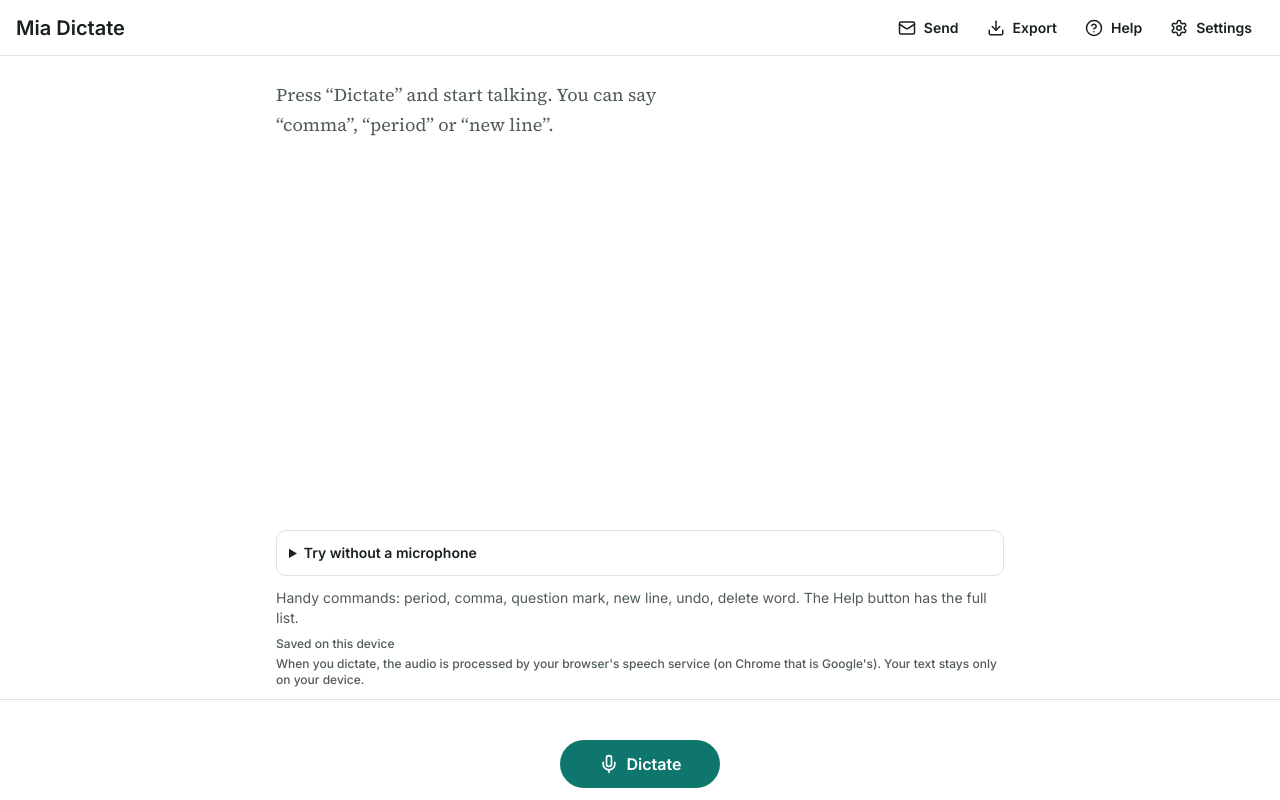
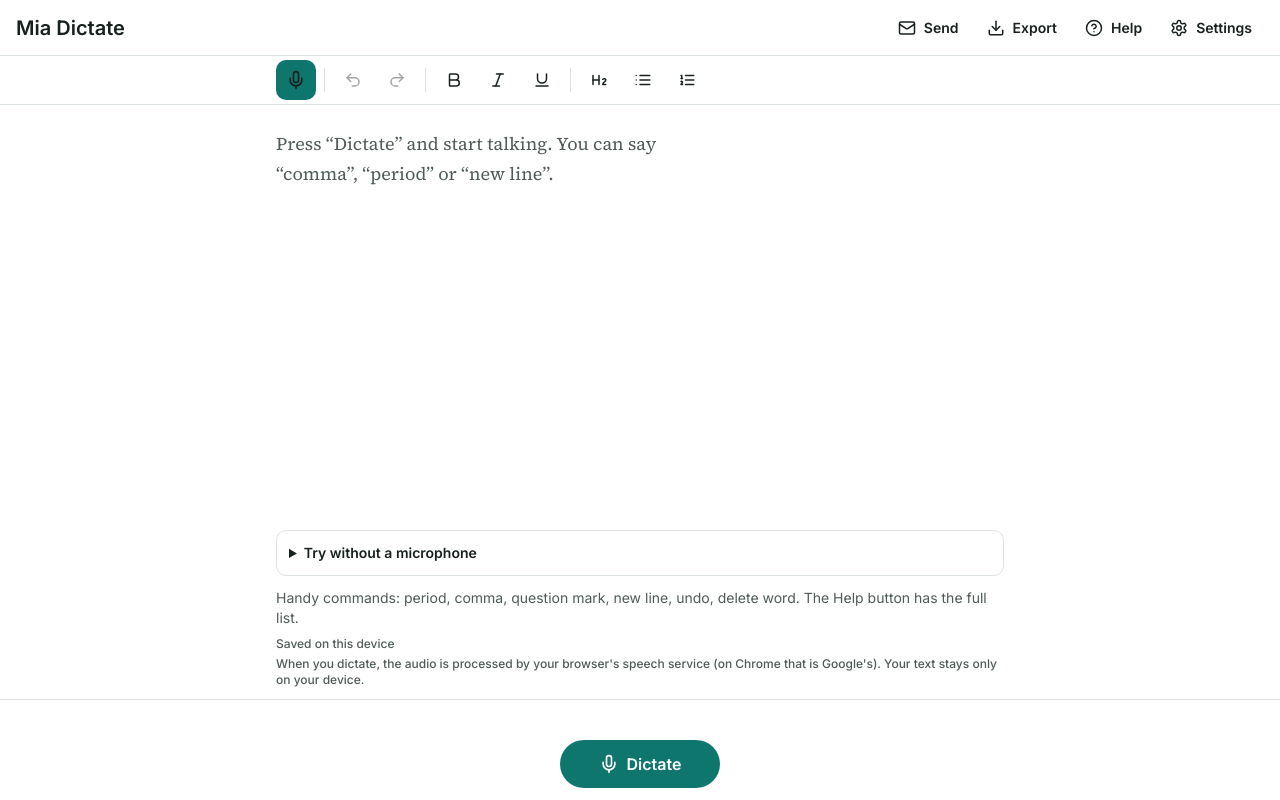
Before and after one commit to sparo111/elodict, a React (Vite) app: page / in a window 1280 px wide. Built offline with nearby package versions, Linux system fonts and the light colour scheme.

Commit message:
feat: barra strumenti con icone (microfono, annulla/ripeti, grassetto, corsivo, sottolineato, titolo, elenchi)
Co-Authored-By: Claude Sonnet 5.5 <noreply@anthropic.com>

```diff
--- a/package.json
+++ b/package.json
@@ -12,6 +12,7 @@
   "dependencies": {
     "@fontsource-variable/inter": "^5.1.0",
     "@fontsource-variable/source-serif-4": "^5.1.0",
+    "@tiptap/extension-underline": "^2.27.3",
     "@tiptap/pm": "^2.11.0",
     "@tiptap/react": "^2.11.0",
     "@tiptap/starter-kit": "^2.11.0",
--- a/src/App.tsx
+++ b/src/App.tsx
@@ -1,6 +1,8 @@
 import { useCallback, useEffect, useRef, useState } from "react";
 import { EditorContent, useEditor, type Editor } from "@tiptap/react";
 import StarterKit from "@tiptap/starter-kit";
+import UnderlineExt from "@tiptap/extension-underline";
+import { Toolbar } from "./components/Toolbar";
 import { AlertTriangle, Download, HelpCircle, Mail, Mic, Settings, Square } from "lucide-react";
 import { strings } from "./i18n";
 import { COMMANDS, VOICE_CODE } from "./commands";
@@ -62,7 +64,7 @@ export function App() {
   );
 
   const editor = useEditor({
-    extensions: [StarterKit],
+    extensions: [StarterKit, UnderlineExt],
     content: "",
     editorProps: { attributes: { "aria-label": "Documento", role: "textbox", "aria-multiline": "true" } },
     onUpdate: ({ editor }) => {
@@ -189,6 +191,10 @@ export function App() {
           </button>
         </nav>
       </header>
+
+      {editor && (
+        <Toolbar editor={editor} s={s} listening={active} micDisabled={!supported} onMic={toggle} />
+      )}
 
       <main className="mx-auto flex w-full max-w-editor flex-1 flex-col px-4">
         {!supported && (
--- /dev/null
+++ b/src/components/Toolbar.tsx
@@ -0,0 +1,99 @@
+import type { ReactNode } from "react";
+import { useEditorState, type Editor } from "@tiptap/react";
+import { Bold, Heading2, Italic, List, ListOrdered, Mic, Redo2, Square, Underline, Undo2 } from "lucide-react";
+import type { Strings } from "../i18n";
+
+interface Props {
+  editor: Editor;
+  s: Strings;
+  listening: boolean;
+  micDisabled: boolean;
+  onMic: () => void;
+}
+
+const base =
+  "inline-flex h-10 w-10 shrink-0 items-center justify-center rounded-md text-text hover:bg-surface disabled:cursor-not-allowed disabled:opacity-40";
+
+function Tool({ label, active, disabled, onClick, children }: {
+  label: string; active?: boolean; disabled?: boolean; onClick: () => void; children: ReactNode;
+}) {
+  return (
+    <button
+      type="button"
+      title={label}
+      aria-label={label}
+      aria-pressed={active}
+      disabled={disabled}
+      // Non togliere il cursore dal testo quando si clicca un'icona.
+      onMouseDown={(e) => e.preventDefault()}
+      onClick={onClick}
+      className={`${base} ${active ? "bg-accent-soft text-accent" : ""}`}
+    >
+      {children}
+    </button>
+  );
+}
+
+const Divider = () => <span className="mx-1 h-6 w-px shrink-0 bg-border" aria-hidden="true" />;
+
+export function Toolbar({ editor, s, listening, micDisabled, onMic }: Props) {
+  const st = useEditorState({
+    editor,
+    selector: ({ editor: e }) => ({
+      bold: e.isActive("bold"),
+      italic: e.isActive("italic"),
+      underline: e.isActive("underline"),
+      heading: e.isActive("heading", { level: 2 }),
+      bullet: e.isActive("bulletList"),
+      ordered: e.isActive("orderedList"),
+      canUndo: e.can().undo(),
+      canRedo: e.can().redo(),
+    }),
+  });
+  const run = () => editor.chain().focus();
+
+  return (
+    <div role="toolbar" aria-label={s.tbToolbar} className="sticky top-0 z-10 border-b border-border bg-bg">
+      <div className="mx-auto flex max-w-editor items-center gap-1 overflow-x-auto px-4 py-1">
+        <button
+          type="button"
+          title={listening ? s.stop : s.dictate}
+          aria-label={listening ? s.stop : s.dictate}
+          aria-pressed={listening}
+          disabled={micDisabled}
+          onClick={onMic}
+          className={`${base} ${listening ? "bg-recording text-on-accent hover:bg-recording" : "bg-accent text-on-accent hover:bg-accent"}`}
+        >
+          {listening ? <Square size={18} aria-hidden="true" /> : <Mic size={20} aria-hidden="true" />}
+        </button>
+        <Divider />
+        <Tool label={s.tbUndo} disabled={!st.canUndo} onClick={() => run().undo().run()}>
+          <Undo2 size={18} aria-hidden="true" />
+        </Tool>
+        <Tool label={s.tbRedo} disabled={!st.canRedo} onClick={() => run().redo().run()}>
+          <Redo2 size={18} aria-hidden="true" />
+        </Tool>
+        <Divider />
+        <Tool label={s.tbBold} active={st.bold} onClick={() => run().toggleBold().run()}>
+          <Bold size={18} aria-hidden="true" />
+        </Tool>
+        <Tool label={s.tbItalic} active={st.italic} onClick={() => run().toggleItalic().run()}>
+          <Italic size={18} aria-hidden="true" />
+        </Tool>
+        <Tool label={s.tbUnderline} active={st.underline} onClick={() => run().toggleUnderline().run()}>
+          <Underline size={18} aria-hidden="true" />
+        </Tool>
+        <Divider />
+        <Tool label={s.tbHeading} active={st.heading} onClick={() => run().toggleHeading({ level: 2 }).run()}>
+          <Heading2 size={18} aria-hidden="true" />
+        </Tool>
+        <Tool label={s.tbBullet} active={st.bullet} onClick={() => run().toggleBulletList().run()}>
+          <List size={18} aria-hidden="true" />
+        </Tool>
+        <Tool label={s.tbOrdered} active={st.ordered} onClick={() => run().toggleOrderedList().run()}>
+          <ListOrdered size={18} aria-hidden="true" />
+        </Tool>
+      </div>
+    </div>
+  );
+}
--- a/src/export/blocks.ts
+++ b/src/export/blocks.ts
@@ -1,7 +1,7 @@
 // Trasforma il documento dell'editor (JSON TipTap) in blocchi semplici,
 // da cui si ricavano tutti i formati: txt, md, html, docx, pdf.
 
-export interface Run { text: string; bold?: boolean; italic?: boolean }
+export interface Run { text: string; bold?: boolean; italic?: boolean; underline?: boolean }
 export interface Block {
   kind: "p" | "h" | "li";
   level?: number;      // titoli 1..6
@@ -23,7 +23,12 @@ function inline(nodes: JNode[] = []): Run[] {
   for (const n of nodes) {
     if (n.type === "text" && n.text) {
       const marks = n.marks?.map((m) => m.type) ?? [];
-      runs.push({ text: n.text, bold: marks.includes("bold") || undefined, italic: marks.includes("italic") || undefined });
+      runs.push({
+        text: n.text,
+        bold: marks.includes("bold") || undefined,
+        italic: marks.includes("italic") || undefined,
+        underline: marks.includes("underline") || undefined,
+      });
     } else if (n.type === "hardBreak") {
       runs.push({ text: "\n" });
     } else if (n.content) {
@@ -99,6 +104,7 @@ const esc = (s: string) => s.replace(/&/g, "&amp;").replace(/</g, "&lt;").replac
 
 function htmlRun(r: Run): string {
   let t = esc(r.text).replace(/\n/g, "<br>");
+  if (r.underline) t = `<u>${t}</u>`;
   if (r.italic) t = `<em>${t}</em>`;
   if (r.bold) t = `<strong>${t}</strong>`;
   return t;
--- a/src/export/build.ts
+++ b/src/export/build.ts
@@ -21,7 +21,7 @@ async function buildDocx(blocks: Block[]): Promise<Blob> {
   const H = [HeadingLevel.HEADING_1, HeadingLevel.HEADING_2, HeadingLevel.HEADING_3, HeadingLevel.HEADING_4, HeadingLevel.HEADING_5, HeadingLevel.HEADING_6];
   const runsOf = (b: Block) =>
     b.runs.flatMap((r) =>
-      r.text.split("\n").map((part, i) => new TextRun({ text: part, bold: r.bold, italics: r.italic, break: i > 0 ? 1 : undefined })),
+      r.text.split("\n").map((part, i) => new TextRun({ text: part, bold: r.bold, italics: r.italic, underline: r.underline ? {} : undefined, break: i > 0 ? 1 : undefined })),
     );
   const children = blocks.map((b) => {
     if (b.kind === "h") return new Paragraph({ heading: H[Math.min(5, (b.level ?? 1) - 1)], children: runsOf(b) });
--- a/src/i18n.ts
+++ b/src/i18n.ts
@@ -15,6 +15,15 @@ const it = {
   uiLang: "Lingua dell'app",
   settingsNote: "Le impostazioni si salvano da sole su questo dispositivo.",
   close: "Chiudi",
+  tbToolbar: "Formattazione",
+  tbUndo: "Annulla",
+  tbRedo: "Ripeti",
+  tbBold: "Grassetto",
+  tbItalic: "Corsivo",
+  tbUnderline: "Sottolineato",
+  tbHeading: "Titolo",
+  tbBullet: "Elenco puntato",
+  tbOrdered: "Elenco numerato",
   help: "Aiuto",
   helpTitle: "Comandi vocali",
   helpIntro: "Dì questi comandi mentre detti. Valgono per la lingua in cui parli:",
@@ -81,6 +90,15 @@ const en: Strings = {
   uiLang: "App language",
   settingsNote: "Settings are saved automatically on this device.",
   close: "Close",
+  tbToolbar: "Formatting",
+  tbUndo: "Undo",
+  tbRedo: "Redo",
+  tbBold: "Bold",
+  tbItalic: "Italic",
+  tbUnderline: "Underline",
+  tbHeading: "Heading",
+  tbBullet: "Bulleted list",
+  tbOrdered: "Numbered list",
   help: "Help",
   helpTitle: "Voice commands",
   helpIntro: "Say these while you dictate. They work for the language you speak:",
@@ -145,6 +163,15 @@ const fr: Strings = {
   uiLang: "Langue de l'application",
   settingsNote: "Les réglages sont enregistrés automatiquement sur cet appareil.",
   close: "Fermer",
+  tbToolbar: "Mise en forme",
+  tbUndo: "Annuler",
+  tbRedo: "Rétablir",
+  tbBold: "Gras",
+  tbItalic: "Italique",
+  tbUnderline: "Souligné",
+  tbHeading: "Titre",
+  tbBullet: "Liste à puces",
+  tbOrdered: "Liste numérotée",
   help: "Aide",
   helpTitle: "Commandes vocales",
   helpIntro: "Dites ces commandes pendant que vous dictez. Elles valent pour la langue que vous parlez :",
@@ -209,6 +236,15 @@ const es: Strings = {
   uiLang: "Idioma de la aplicación",
   settingsNote: "Los ajustes se guardan solos en este dispositivo.",
   close: "Cerrar",
+  tbToolbar: "Formato",
+  tbUndo: "Deshacer",
+  tbRedo: "Rehacer",
+  tbBold: "Negrita",
+  tbItalic: "Cursiva",
+  tbUnderline: "Subrayado",
+  tbHeading: "Título",
+  tbBullet: "Lista con viñetas",
+  tbOrdered: "Lista numerada",
   help: "Ayuda",
   helpTitle: "Comandos de voz",
   helpIntro: "Di estos comandos mientras dictas. Valen para el idioma en el que hablas:",
--- a/src/index.css
+++ b/src/index.css
@@ -23,6 +23,10 @@ body {
   padding: 24px 0;
 }
 .doc-editor .ProseMirror p { margin: 0 0 12px; }
+.doc-editor .ProseMirror h2 { font-family: var(--font-sans); font-size: 24px; line-height: 32px; font-weight: 700; margin: 16px 0 8px; }
+.doc-editor .ProseMirror ul { list-style: disc; padding-left: 28px; margin: 0 0 12px; }
+.doc-editor .ProseMirror ol { list-style: decimal; padding-left: 28px; margin: 0 0 12px; }
+.doc-editor .ProseMirror li > p { margin: 0; }
 
 @keyframes pulse-dot {
   0%, 100% { opacity: 1; transform: scale(1); }
```
Also changed, not shown: replica/features.csv, 2 other files (tests, documents, lock files or other folders).
